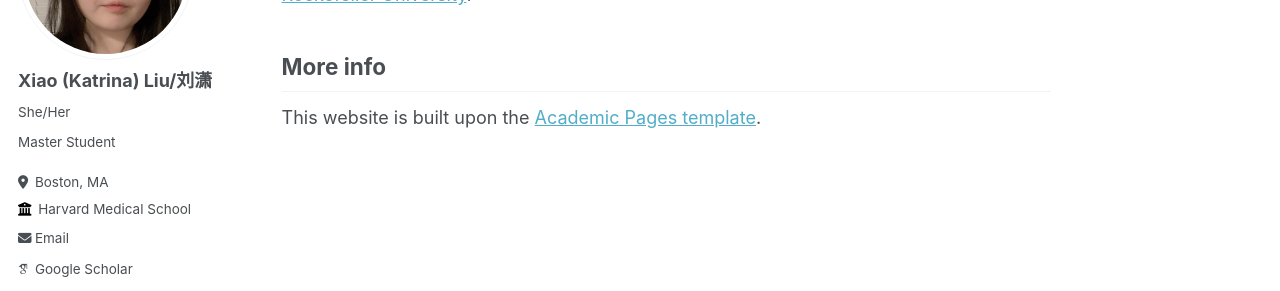
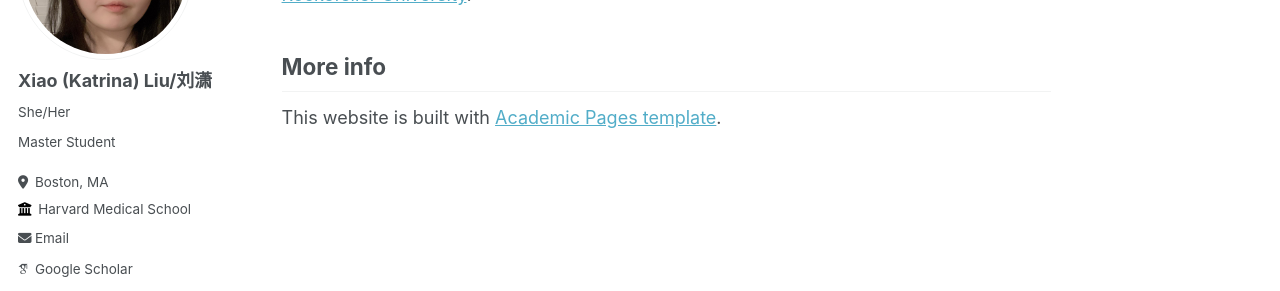
Before and after one commit to katrina-liu/katrina-liu.github.io, a Jekyll site: the page built from _pages/about.md, in a window 1280 px wide. Shown: the part 221-512 px from the top of the page. Built offline with Jekyll 4.4.1, drawn with Linux system fonts in a browser that asks for light colours; some web fonts are replaced.

Commit message:
Update about.md

```diff
--- a/_pages/about.md
+++ b/_pages/about.md
@@ -11,4 +11,4 @@ I am an incoming student of the [Tri-Institutional Ph.D. program in Computationa
 
 More info
 ------
-This website is built upon the [Academic Pages template](https://academicpages.github.io/).
+This website is built with [Academic Pages template](https://academicpages.github.io/).
```
